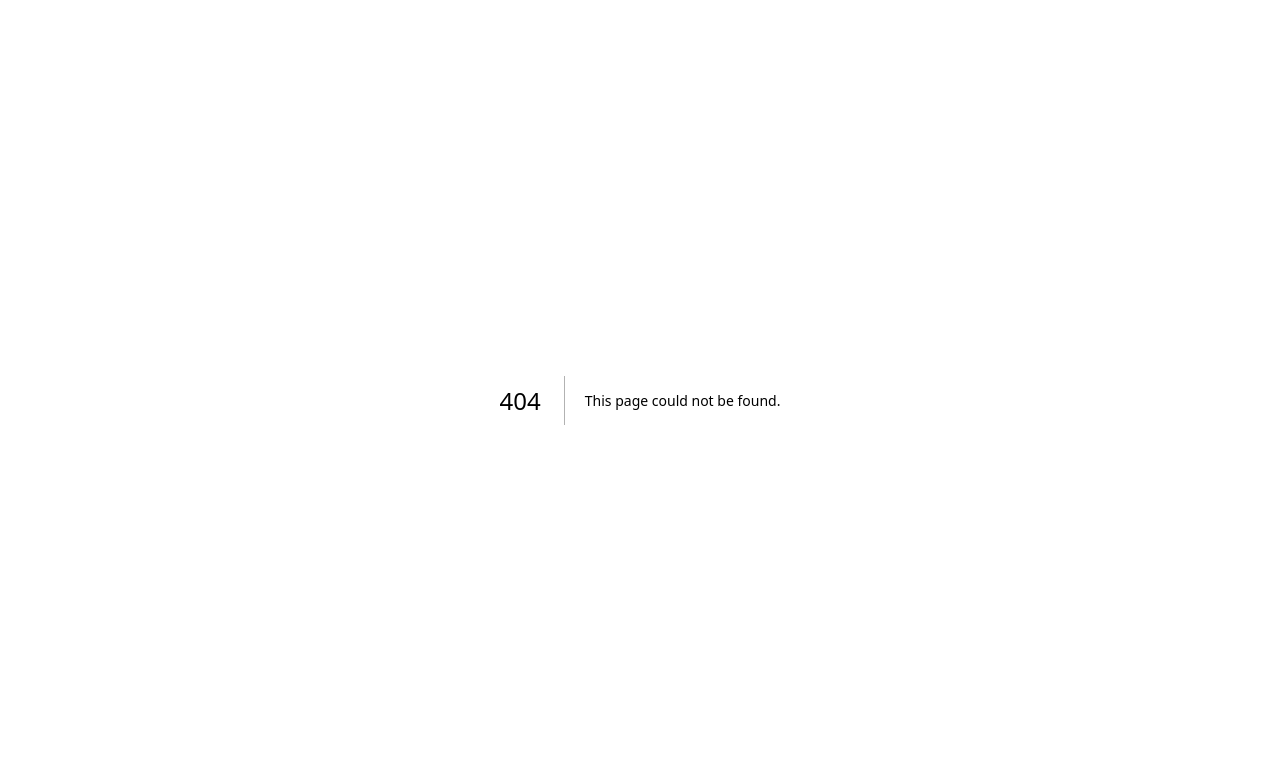
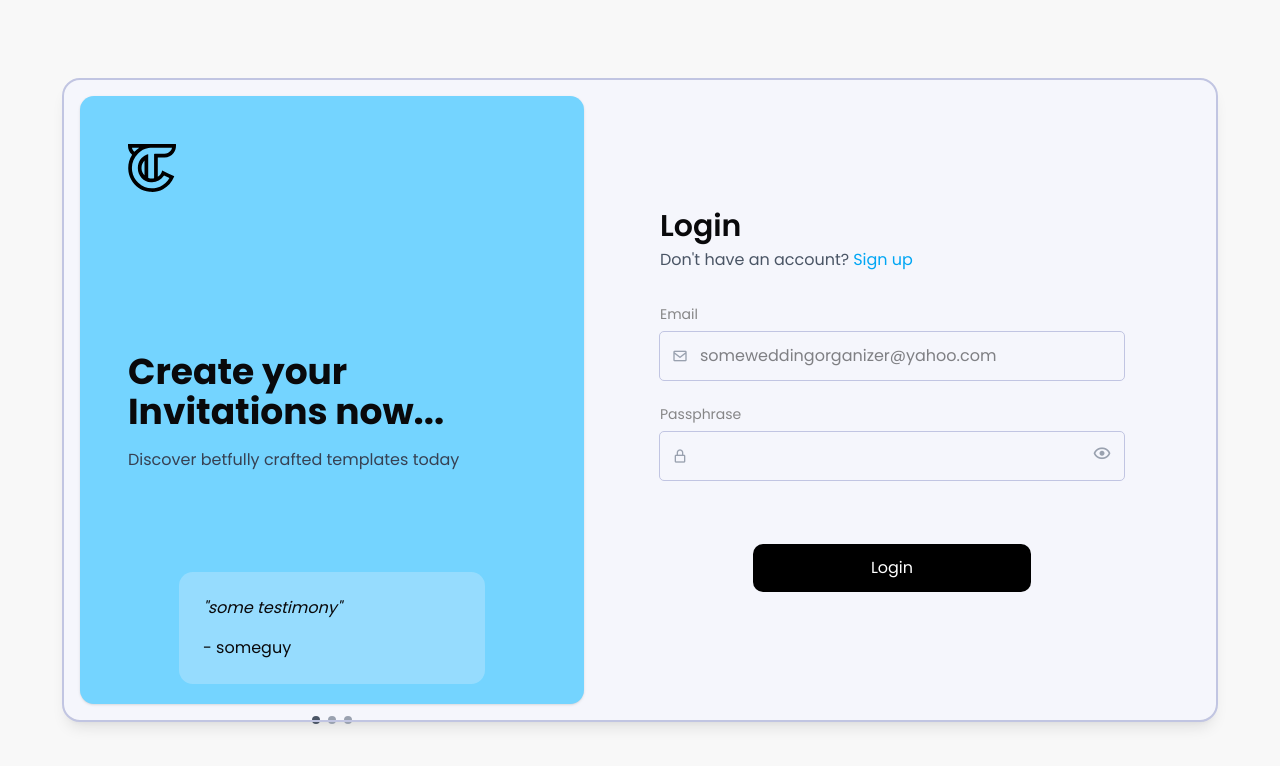
Before and after one commit to Nexthrive/CATIN, a Next.js app: page /auth in a window 1280 px wide. Before the commit this address had no page. Shown: the top 766 px of the page. Built offline with nearby package versions, Linux system fonts and the light colour scheme.

Commit message:
Created login page
Packages added
-Boxicons

```diff
--- /dev/null
+++ b/src/app/(pages)/auth/page.tsx
@@ -0,0 +1,91 @@
+"use client";
+
+import Link from "next/link";
+import { useState } from "react";
+import Image from "next/image";
+import 'boxicons/css/boxicons.min.css';
+
+export default function LoginPage() {
+  const [showPassword, setShowPassword] = useState(false);
+
+  return (
+    <div className="min-h-screen flex items-center justify-center bg-[#f8f8f8] h-full font-poppins">
+      <div className="w-full max-w-6xl flex rounded-2xl shadow-lg bg-washedC-100 p-4 h-[80%] outline-[2.5px] outline-greyC-100 gap-7">
+        {/* Left Section */}
+        <div className="w-[45%] bg-sky-300 rounded-xl p-12 flex flex-col shadow">
+          <Image src="/Catin.svg" width={48} height={48} alt="Logo" className="md:ml-0" />
+          <div className="flex-grow flex flex-col justify-start">
+            <h2 className="text-4xl font-bold mb-4 mt-40">
+              Create your<br />
+              Invitations now...
+            </h2>
+            <p className="text-gray-700 ">
+              Discover betfully crafted templates today
+            </p>
+
+            <div className="bg-sky-200/50 p-6 rounded-xl mb-8 mt-25 h-[30%] flex flex-col justify-between w-[75%] self-center">
+              <p className="italic">"some testimony"</p>
+              <p className="mt-4">- someguy</p>
+            </div>
+
+            <div className="flex gap-2 justify-center">
+              <div className="w-2 h-2 rounded-full bg-gray-600"></div>
+              <div className="w-2 h-2 rounded-full bg-gray-400"></div>
+              <div className="w-2 h-2 rounded-full bg-gray-400"></div>
+            </div>
+          </div>
+        </div>
+
+        {/* Right Section */}
+        <div className="w-1/2 p-12 flex flex-col justify-center">
+          <h2 className="text-3xl font-semibold mb-1">Login</h2>
+          <p className="text-gray-600 mb-8">
+            Don't have an account?
+            <Link href="/signup" className="text-sky-500 ml-1 hover:underline">
+              Sign up
+            </Link>
+          </p>
+
+          <form className="space-y-6 flex flex-col items-center w">
+            <div className="w-full">
+              <label className="block text-sm mb-2 text-greyerC-100">Email</label>
+              <div className="relative">
+                <input
+                  type="email"
+                  className="w-full p-3 pl-10 outline outline-greyC-100 rounded focus:outline-none focus:ring-2 focus:ring-sky-300"
+                  placeholder="someweddingorganizer@yahoo.com"
+                />
+                <i className='bx bx-envelope absolute left-3 top-1/2 -translate-y-1/2 text-gray-400'></i>
+              </div>
+            </div>
+
+            <div className="w-full">
+              <label className="block text-sm mb-2 text-greyerC-100">Passphrase</label>
+              <div className="relative flex items-center">
+                <input
+                  type={showPassword ? "text" : "password"}
+                  className="w-full p-3 pl-10 pr-10 outline outline-greyC-100 rounded focus:outline-none focus:ring-2 focus:ring-sky-300"
+                />
+                <i className='bx bx-lock-alt absolute left-3 top-1/2 -translate-y-1/2 text-gray-400'></i>
+                <button
+                  type="button"
+                  className="absolute right-3 top-1/2 -translate-y-1/2 text-gray-400 hover:text-gray-600"
+                  onClick={() => setShowPassword(!showPassword)}
+                >
+                  <i className={`bx ${showPassword ? 'bx-hide' : 'bx-show'} text-xl flex items-center justify-center`}></i>
+                </button>
+              </div>
+            </div>
+
+            <button
+              type="submit"
+              className="w-3/5 bg-black text-white py-3 rounded-lg hover:bg-gray-800 transition-colors mt-10"
+            >
+              Login
+            </button>
+          </form>
+        </div>
+      </div>
+    </div>
+  );
+}
--- a/src/app/globals.css
+++ b/src/app/globals.css
@@ -112,6 +112,13 @@
   --sidebar-ring: oklch(0.552 0.016 285.938);
 }
 
+@theme {
+  --font-poppins: Poppins, sans-serif;
+  --color-washedC-100: #F5F6FC;
+  --color-greyC-100: #C1C5E2;
+  --color-greyerC-100: #868687;
+}
+
 @layer base {
   * {
     @apply border-border outline-ring/50;
--- a/src/lib/middleware/authPage.ts
+++ b/src/lib/middleware/authPage.ts
@@ -8,7 +8,7 @@ export async function authPageMiddleware(request: NextRequest) {
   const pathname = request.nextUrl.pathname
 
   if (!token) {
-    const loginUrl = new URL('/login', request.url)
+    const loginUrl = new URL('/auth', request.url)
     loginUrl.searchParams.set('from', pathname)
     return NextResponse.redirect(loginUrl)
   }
@@ -17,7 +17,7 @@ export async function authPageMiddleware(request: NextRequest) {
     await jose.jwtVerify(token, new TextEncoder().encode(secret))
     return NextResponse.next()
   } catch {
-    const loginUrl = new URL('/login', request.url)
+    const loginUrl = new URL('/auth', request.url)
     loginUrl.searchParams.set('from', pathname)
     return NextResponse.redirect(loginUrl)
   }
```
Also changed, not shown: package.json (+6 -7 lines), src/lib/middleware/authApi.ts (line endings or trailing spaces), 1 other file (tests, documents, lock files or other folders).
